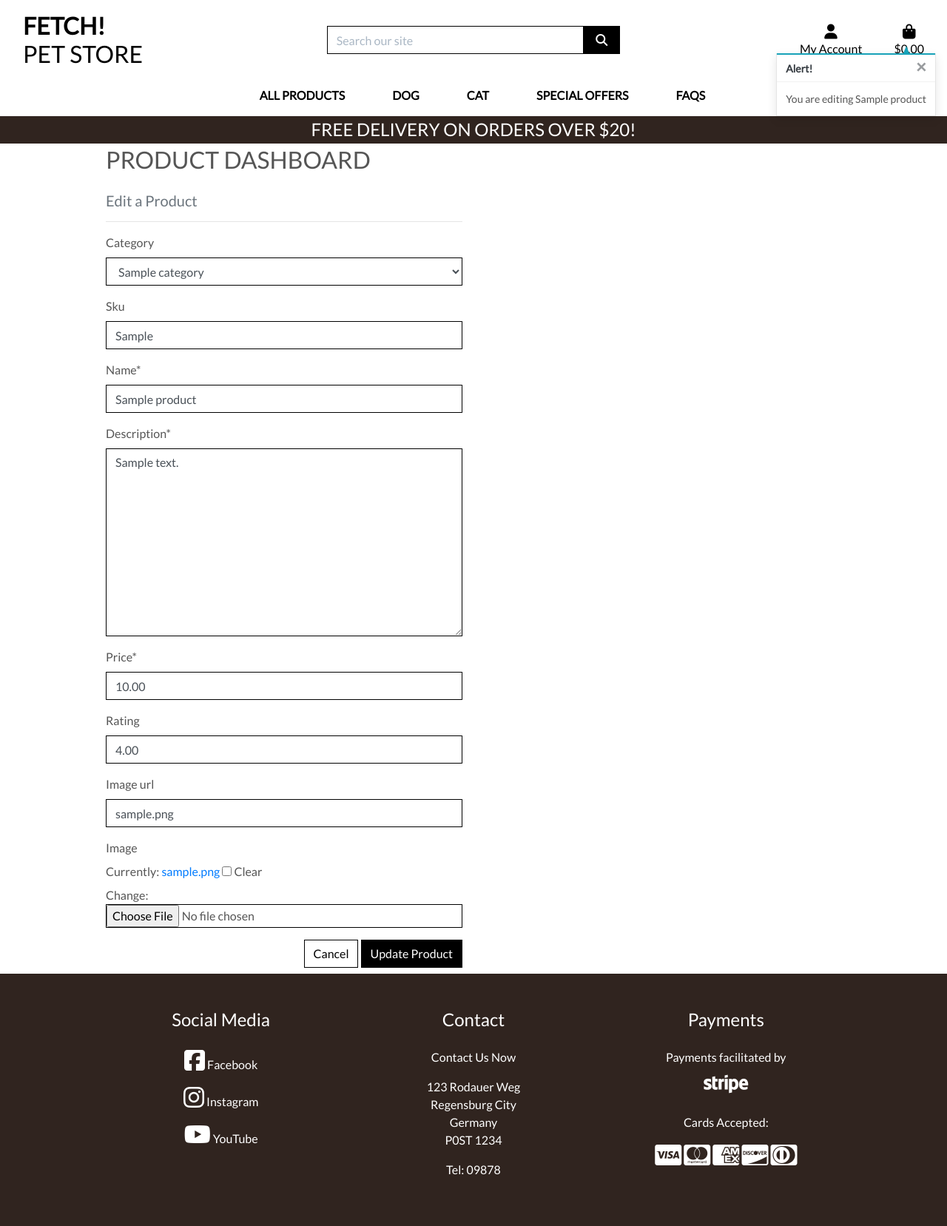
After one commit to HinaKhan94/fetch, a Django app: page /products/edit/1/ in a window 1280 px wide. The commit adds this page. Shown: the whole page at 74% size. Run offline with Django 3.2, Linux system fonts and the light colour scheme; tables that the repository leaves empty hold one stand-in row (values such as "Sample post"); some libraries are stand-ins or nearby versions.

Commit message:
add edit a product view and template for product management

```diff
--- /dev/null
+++ b/products/templates/products/edit_product.html
@@ -0,0 +1,37 @@
+{% extends "base.html" %}
+{% load static %}
+
+{% block page_header %}
+    <div class="container header-container">
+        <div class="row">
+            <div class="col"></div>
+        </div>
+    </div>
+{% endblock %}
+
+{% block content %}
+    <div class="overlay"></div>
+    <div class="container">
+        <div class="row">
+            <div class="col-12 col-md-6">
+                <hr>
+                <h2 class="logo-font mb-4">Product Dashboard</h2>
+                <h5 class="text-muted">Edit a Product</h5>
+                <hr>
+            </div>
+        </div>
+
+        <div class="row">
+            <div class="col-12 col-md-6">
+                <form method="POST" action="{% url 'edit_product' product.id %}" class="form mb-2" enctype="multipart/form-data">
+                    {% csrf_token %}
+                    {{ form | crispy }}
+                    <div class="text-right">
+                        <a class="btn btn-outline-black rounded-0" href="{% url 'products' %}">Cancel</a>
+                        <button class="btn btn-black rounded-0" type="submit">Update Product</button>
+                    </div>
+                </form>
+            </div>
+        </div>
+    </div>
+{% endblock %}
--- a/products/templates/products/product_detail.html
+++ b/products/templates/products/product_detail.html
@@ -116,7 +116,7 @@
 <div class="container-fluid ib-container bg-light-grey text-ib-dark py-5" id="review-div">
     <div class="row text-center px-3 px-sm-5">
         <div class="col-12">
-            <h2 class="font-title weight-bold section-title mb-2 text-uppercase text-break">REVIEWS OF {{ product.name }}</h2>
+            <h2 class="font-title weight-bold section-title mb-2 text-uppercase text-break">Customer Reviews of {{ product.name }}</h2>
         </div>
         <div class="col-12 mb-3">
             <p class="font-body">Have you bought this product? Leave a review!</p>
--- a/products/urls.py
+++ b/products/urls.py
@@ -5,6 +5,7 @@ urlpatterns = [
     path('', views.all_products, name='products'),
     path('<int:product_id>/', views.product_detail, name='product_detail'),
     path('add/', views.add_product, name='add_product'),
+    path('edit/<int:product_id>/', views.edit_product, name='edit_product'),
     path(
         'add_review/<int:product_id>',
         views.add_review, name='add_review'),
--- a/products/views.py
+++ b/products/views.py
@@ -165,6 +165,30 @@ def add_review(request, product_id):
     return render(request, template, context)
 
 
+def edit_product(request, product_id):
+    """ Edits a product in db """
+    product = get_object_or_404(Product, pk=product_id)
+    if request.method == 'POST':
+        form = ProductForm(request.POST, request.FILES, instance=product)
+        if form.is_valid():
+            form.save()
+            messages.success(request, 'Successfully updated product!')
+            return redirect(reverse('product_detail', args=[product.id]))
+        else:
+            messages.error(request, 'Failed to update product. Please ensure the form is valid.')
+    else:
+        form = ProductForm(instance=product)
+        messages.info(request, f'You are editing {product.name}')
+
+    template = 'products/edit_product.html'
+    context = {
+        'form': form,
+        'product': product,
+    }
+
+    return render(request, template, context)
+
+
 @login_required()
 def edit_review(request, review_id):
     """
```
Also changed, not shown: media/noimage.png (added).
